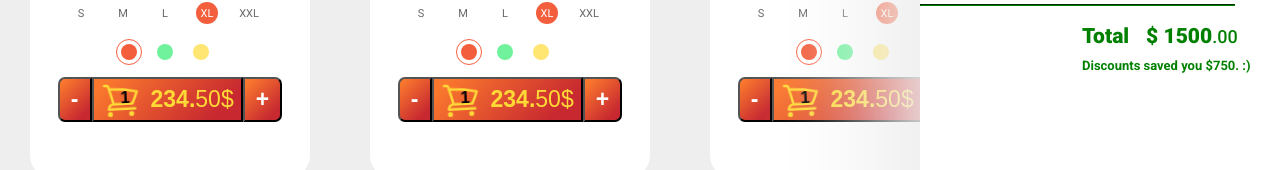
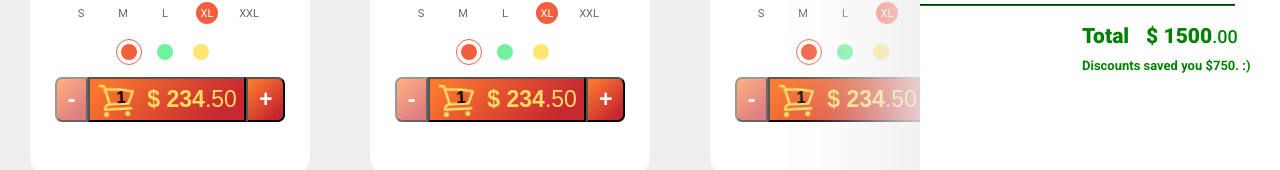
Before and after one commit to muaadhsherif/e-commerce-clothes-store, a React (Create React App) app: page / in a window 1280 px wide. Shown: the part 406-576 px from the top of the page. Built offline with nearby package versions, Linux system fonts and the light colour scheme.

Commit message:
Small changes: 1.the dollar sign before the number. 2.the minus button design when is not active. 3. In SVG use inline styles instead of SVG.css.

```diff
--- a/src/components/Product.js
+++ b/src/components/Product.js
@@ -52,16 +52,14 @@ const Product = () => (
             <li className="yellow"></li>
           </ul>
           <div className="product-price">
-            <button className="minus">-</button>
+            <button className="minus in-active">-</button>
             <button className="price">
               <span className="cart-with-quantinty">
                 <span className="quantity">1</span>
                 <Cart />
               </span>
-              234.
-              <span className="piasters">
-                50<span className="currency">$</span>
-              </span>
+              <span className="currency">$</span> 234
+              <span className="piasters">.50</span>
             </button>
             <button className="plus">+</button>
           </div>
--- a/src/components/svg.js
+++ b/src/components/svg.js
@@ -1,11 +1,9 @@
-import "../styles/svg.css";
-
 let Star = () => (
   <svg
     xmlns="http://www.w3.org/2000/svg"
     viewBox="0 0 20 20"
     fill="currentColor"
-    className="star"
+    style={{ width: "12px" }}
   >
     <path
       fillRule="evenodd"
@@ -20,7 +18,7 @@ let GrayStar = () => (
     xmlns="http://www.w3.org/2000/svg"
     viewBox="0 0 20 20"
     fill="currentColor"
-    className="star gray"
+    style={{ width: "12px", color: "#acacab" }}
   >
     <path
       fillRule="evenodd"
@@ -48,7 +46,7 @@ let OutlineCart = () => (
 
 let SolidCart = () => (
   <svg
-    style={{ color: "#0bc149" }}
+    style={{ color: "#0bc149", animation: "none" }}
     xmlns="http://www.w3.org/2000/svg"
     viewBox="0 0 20 20"
     fill="currentColor"
--- a/src/styles/Product.css
+++ b/src/styles/Product.css
@@ -218,7 +218,7 @@
 
 .product-price .price {
   padding: 7px;
-  color: #ffda36;
+  color: #f9dd65 /* #ffda36 */
 }
 
 @keyframes tilt-shaking {
@@ -258,3 +258,5 @@
 .product-price .plus {
   border-radius: 0 7px 7px 0;
 }
+
+.in-active{opacity: .6;}
--- a/src/styles/svg.css
+++ /dev/null
@@ -1,3 +0,0 @@
-.star {width:12px}
-
-.gray{color: #acacab}
```
Also changed, not shown: 1 other file (tests, documents, lock files or other folders).
